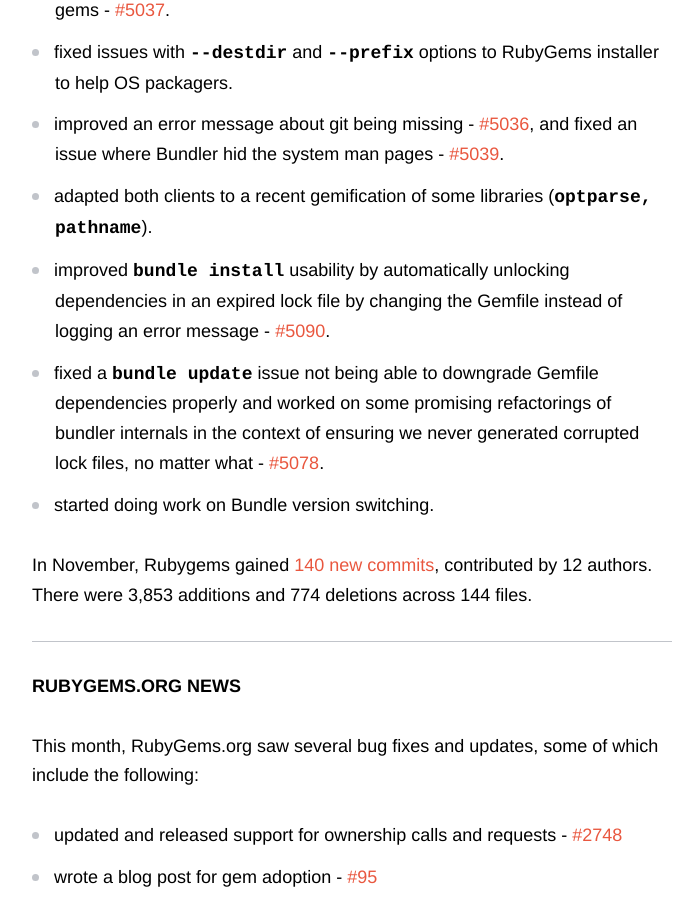
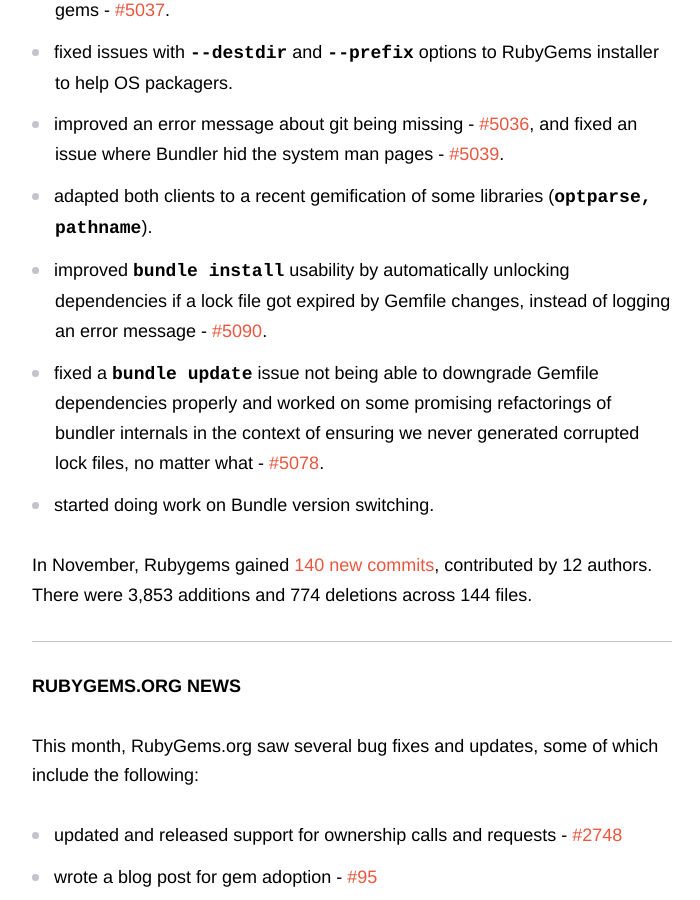
Before and after one commit to rubygems/rubygems.github.io, a Jekyll site: the page built from _posts/2021-12-07-november-rubygems-updates.md, in a window 1280 px wide and 900 px high, scrolled down 861 px. Shown: the whole window, without its empty margins (438-1138 px from the left). Built offline with Jekyll 4.4.1, drawn with Linux system fonts in a browser that asks for light colours; comment, search, counter and statistics services are not loaded.

Commit message:
Update _posts/2021-12-07-november-rubygems-updates.md
Co-authored-by: David Rodríguez <deivid.rodriguez@riseup.net>

```diff
--- a/_posts/2021-12-07-november-rubygems-updates.md
+++ b/_posts/2021-12-07-november-rubygems-updates.md
@@ -17,7 +17,7 @@
 -  fixed issues with `--destdir` and `--prefix` options to RubyGems installer to help OS packagers.
 - improved an error message about git being missing - [#5036](https://github.com/rubygems/rubygems/pull/5036), and fixed an issue where Bundler hid the system man pages - [#5039](https://github.com/rubygems/rubygems/pull/5039).
 - adapted both clients to a recent gemification of some libraries (`optparse,` `pathname`).
-- improved `bundle install` usability by automatically unlocking dependencies in an expired lock file by changing the Gemfile instead of logging an error message - [#5090](https://github.com/rubygems/rubygems/pull/5090).
+- improved `bundle install` usability by automatically unlocking dependencies if a lock file got expired by Gemfile changes, instead of logging an error message - [#5090](https://github.com/rubygems/rubygems/pull/5090).
 -  fixed a `bundle update` issue not being able to downgrade Gemfile dependencies properly and worked on some promising refactorings of bundler internals in the context of ensuring we never generated corrupted lock files, no matter what - [#5078](https://github.com/rubygems/rubygems/pull/5078).
 - started doing work on Bundle version switching.
 
```
